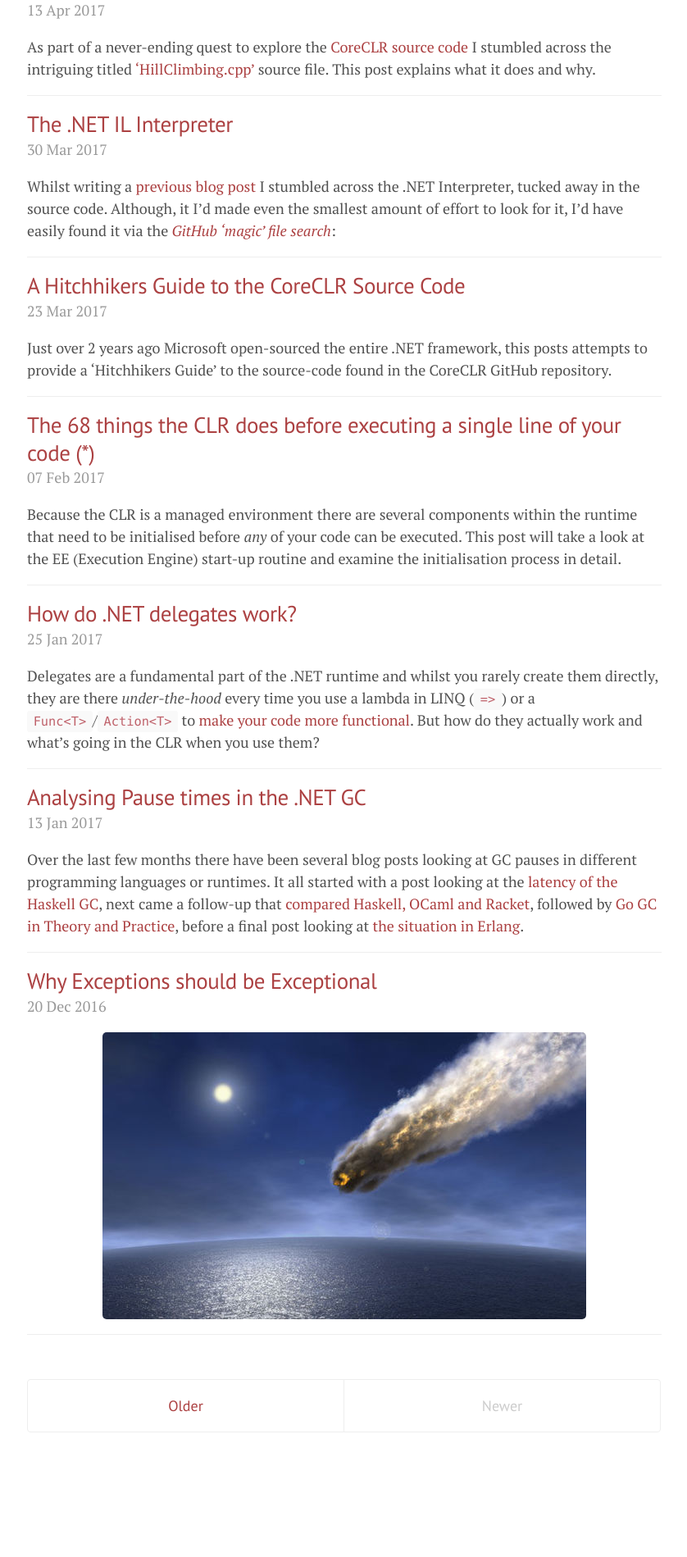
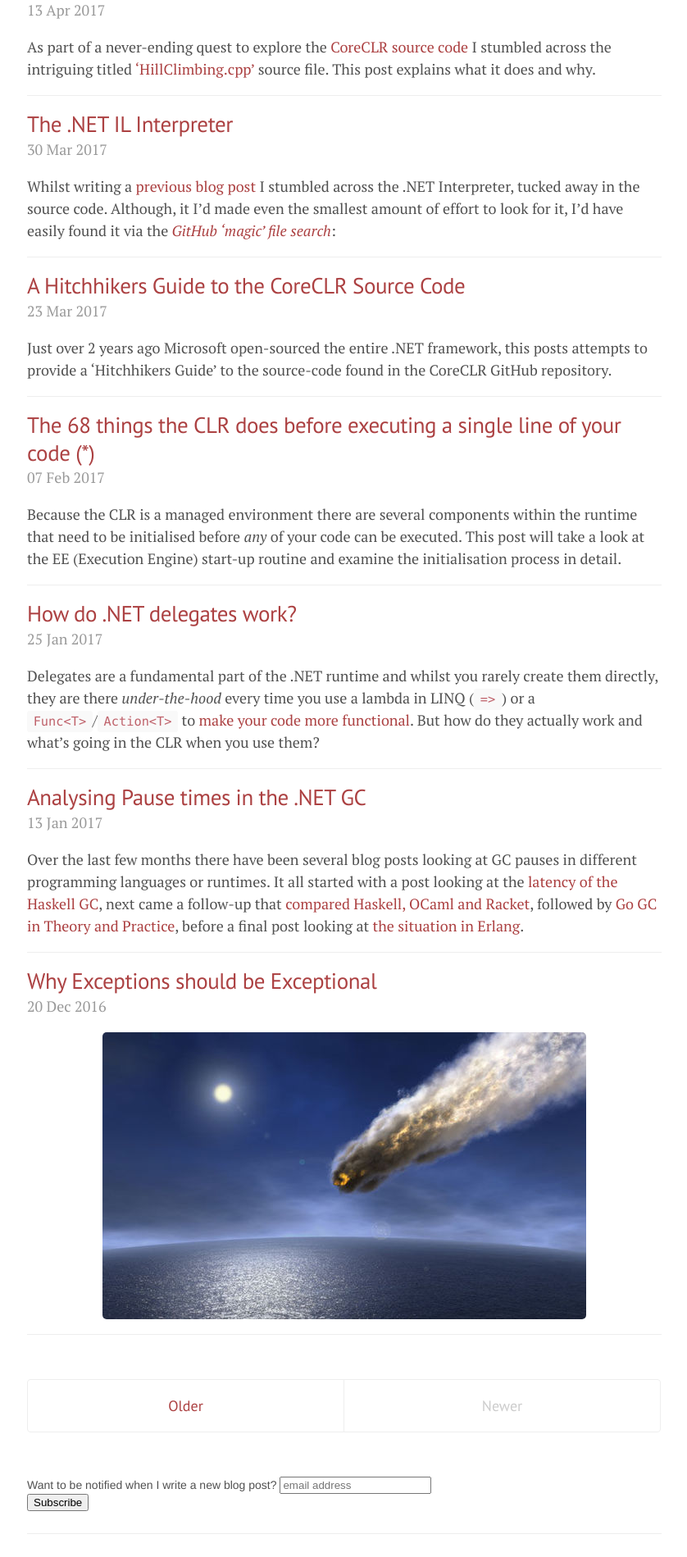
Before and after one commit to mattwarren/mattwarren.github.io, a Jekyll site: the page built from index.html, in a window 1280 px wide. Shown: the part 725-2624 px from the top of the page at 82% size, without its empty margins (220-1058 px from the left). Built offline with Jekyll 4.4.1, drawn with Linux system fonts in a browser that asks for light colours; nearby versions of some CDN libraries; the list of posts is cut into pages by our own code; comment, search, counter and statistics services are not loaded; before the commit the page ends 2526 px from its top, so only the background shows below that.

Commit message:
Add 'subscribe' box to the front page and archive page
Also tidy-up subscibe html code, put it in a seperate file

```diff
--- /dev/null
+++ b/_includes/subscribe.html
@@ -0,0 +1,19 @@
+<!-- Begin MailChimp Signup Form -->
+<link href="//cdn-images.mailchimp.com/embedcode/horizontal-slim-10_7.css" rel="stylesheet" type="text/css">
+<style type="text/css">
+	#mc_embed_signup{background:#fff; clear:left; font:14px Helvetica,Arial,sans-serif; width:100%;}
+	/* Add your own MailChimp form style overrides in your site stylesheet or in this style block.
+	   We recommend moving this block and the preceding CSS link to the HEAD of your HTML file. */
+</style>
+<div id="mc_embed_signup">
+<form action="//mattwarren.us16.list-manage.com/subscribe/post?u=c3815db05ef6880b0f64df616&amp;id=1f4b3c72df" method="post" id="mc-embedded-subscribe-form" name="mc-embedded-subscribe-form" class="validate" target="_blank" novalidate>
+	<div id="mc_embed_signup_scroll">
+	<label for="mce-EMAIL">Want to be notified when I write a new blog post?</label>
+	<input type="email" value="" name="EMAIL" class="email" id="mce-EMAIL" placeholder="email address" required>
+	<!-- real people should not fill this in and expect good things - do not remove this or risk form bot signups-->
+	<div style="position: absolute; left: -5000px;" aria-hidden="true"><input type="text" name="b_c3815db05ef6880b0f64df616_1f4b3c72df" tabindex="-1" value=""></div>
+	<div class="clear"><input type="submit" value="Subscribe" name="subscribe" id="mc-embedded-subscribe" class="button"></div>
+	</div>
+</form>
+</div>
+<!--End mc_embed_signup-->
--- a/index.html
+++ b/index.html
@@ -2,15 +2,6 @@
 layout: default
 title: Home
 ---
-
-<!-- For this to look nice, it needs the styling from http://mmistakes.github.io/so-simple-theme/
-<!--
-<ul class="post-list">
-{% for post in site.posts limit:10 %}
-  <li><article><a href="{{ base }}{{ post.url }}">{{ post.title }} <span class="entry-date"><time datetime="{{ post.date | date_to_xmlschema }}">{{ post.date | date: "%B %d, %Y" }}</time></span>{% if post.excerpt %} <span class="excerpt">{{ post.excerpt }}</span>{% endif %}</a></article></li>
-{% endfor %}
-</ul>
--->
 
 <div class="posts">
   {% for post in paginator.posts %}
@@ -44,3 +35,8 @@ title: Home
     <span class="pagination-item newer">Newer</span>
   {% endif %}
 </div>
+
+<div id="subscribe">
+{% include subscribe.html %}
+</div>
+<hr>
--- a/postsByYear.html
+++ b/postsByYear.html
@@ -3,6 +3,9 @@ layout: default
 title: Posts By Year
 permalink: /postsByYear/
 ---
+
+{% include subscribe.html %}
+<hr>
 
 {% comment %}
 From http://stackoverflow.com/questions/19086284/jekyll-liquid-templating-how-to-group-blog-posts-by-year/19104574#19104574
```
Also changed, not shown: _layouts/post.html (+1 -19 lines).
